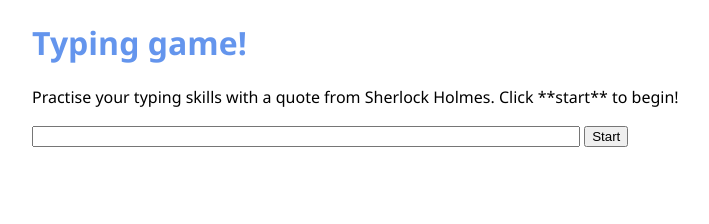
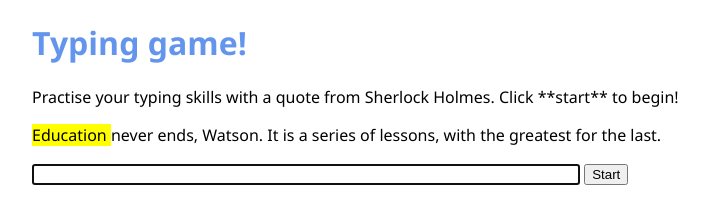
Before and after one commit to bmalvo/frontend_projects, a plain HTML site: page by_microsoft/typing_game/index.html in a window 1280 px wide. Both pictures are taken after a click on the button "Start". Shown: the whole page, without its empty margins (160-869 px from the left). Drawn offline with Linux system fonts and the light colour scheme; files whose address does not match are found by name.

Commit message:
add script.js > start logic > typing_game

```diff
--- /dev/null
+++ b/by_microsoft/typing_game/script.js
@@ -0,0 +1,56 @@
+// all quotes
+
+const quotes = ['When you have eliminated the impossible, whatever remains, however improbable, must be the truth.',
+    'There is nothing more deceptive than an obvious fact.',
+    'I ought to know by this time that when a fact appears to be opposed to a long train of deductions it invariably proves to be capable of bearing some other interpretation.',
+    'I never make exceptions. An exception disproves the rule.',
+    'What one man can invent another can discover.',
+    'Nothing clears up a case so much as stating it to another person.',
+    'Education never ends, Watson. It is a series of lessons, with the greatest for the last.',];
+
+// Store the list of words and the index of the word the player is currently typing
+
+let words = [];
+let wordIndex = 0;
+
+// The starting time
+
+let startTime = Date.now();
+
+// page elements
+
+const quoteElement = document.getElementById('quote');
+const messageElement = document.getElementById('message');
+const typedValueElement = document.getElementById('typed-value');
+
+// Start logic
+
+document.getElementById('start').addEventListener('click', () => {
+    // get a quote
+    const quoteIndex = Math.floor(Math.random() * quotes.length);
+    const quote = quotes[quoteIndex];
+    // Put the quote into an array of words
+    words = quote.split(' ');
+    // reset the word index for tracking
+    wordIndex = 0;
+
+    // UI updates
+    // Create an array of span elements so we cat set a class
+    const spanWords = words.map(function (word) { return `<span> ${word} </span>` });
+    // Convert into string and set as innerHTML on quote display
+    quoteElement.innerHTML = spanWords.join('');
+    // Highlight the first word
+    quoteElement.childNodes[0].className = 'highlight';
+    // Clear any prior messages
+    messageElement.InnerText = '';
+
+    // Setup the textbox
+    // Clear the textbox
+    typedValueElement.value = '';
+    // set focus
+    typedValueElement.focus();
+    // Set the event handler
+
+    // Start the timer
+    startTime = new Date().getTime();
+});
```
Also changed, not shown: by_microsoft/typing_game/style.css (line endings or trailing spaces).
